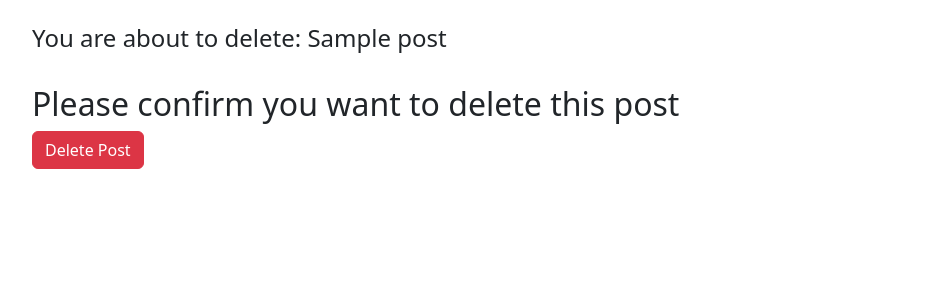
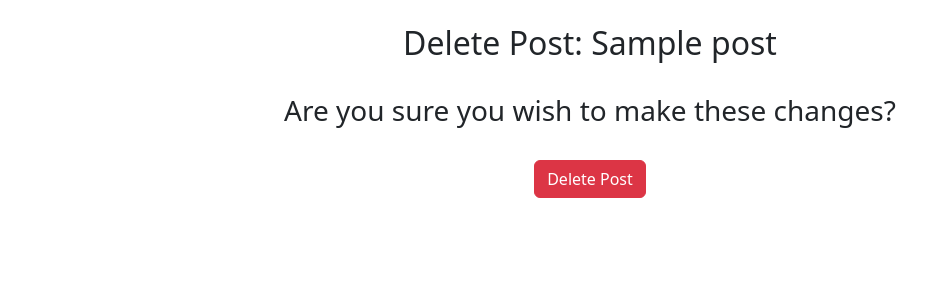
Before and after one commit to dantaylor28/the-food-blog, a Django app: a page that uses templates/delete_post.html in a window 1280 px wide. Shown: the part 88-388 px from the top of the page, without its empty margins (50-977 px from the left). Run offline with Django 3.2, Linux system fonts and the light colour scheme; tables that the repository leaves empty hold one stand-in row (values such as "Sample post").

Commit message:
Import reverse_lazy to provide success_url to delete posts

```diff
--- a/blog/urls.py
+++ b/blog/urls.py
@@ -7,5 +7,5 @@ urlpatterns = [
     path('<slug:slug>/', PostView.as_view(), name='post_view'),
     path('create/post/', AddView.as_view(), name='create_post'),
     path('edit/<slug:slug>/', UpdatePostView.as_view(), name='edit_post'),
-    path('delete/<slug:slug>/', DeleteView.as_view(), name='delete_post')
+    path('delete/<slug:slug>/', DeleteView.as_view(), name='delete_post'),
 ]
--- a/blog/views.py
+++ b/blog/views.py
@@ -2,6 +2,7 @@ from django.shortcuts import render, get_object_or_404
 from django.views import generic
 from .models import Post
 from .forms import PostForm, EditForm
+from django.urls import reverse_lazy
 
 
 class HomeView(generic.ListView):
@@ -40,3 +41,4 @@ class UpdatePostView(generic.UpdateView):
 class DeleteView(generic.DeleteView):
     model = Post
     template_name = 'delete_post.html'
+    success_url = reverse_lazy('home')
--- a/templates/delete_post.html
+++ b/templates/delete_post.html
@@ -1,18 +1,21 @@
 {% extends 'base.html' %}
 {% block title %}
-    Delete Your Post
+Delete Your Post
 {% endblock %}
 
 {% block content %}
 
-<h4>You are about to delete: {{ post.title }}</h4>
+<div class="text-center">
+    <h2>Delete Post: {{ post.title }}</h2>
     <br>
     <form method="POST">
         {% csrf_token %}
-        <h2>Please confirm you want to delete this post</h2>
+        <h3>Are you sure you wish to make these changes?</h3>
+        <br>
         <button class="btn btn-danger">Delete Post</button>
 
     </form>
     <br>
+</div>
 
 {% endblock %}
--- a/templates/full_post.html
+++ b/templates/full_post.html
@@ -17,7 +17,7 @@
     </button>
     <ul class="dropdown-menu dropdown-menu-secondary">
       <li><a class="dropdown-item active" href="{% url 'edit_post' post.slug %}">Edit This Post</a></li>
-      <li><a class="dropdown-item" href="#">Delete</a></li>
+      <li><a class="dropdown-item" href="{% url 'delete_post' post.slug %}">Delete</a></li>
     </ul>
     <a href="{% url 'home' %}" class="btn btn-dark btn-sm">Back To Homepage</a>
   </div>
```
